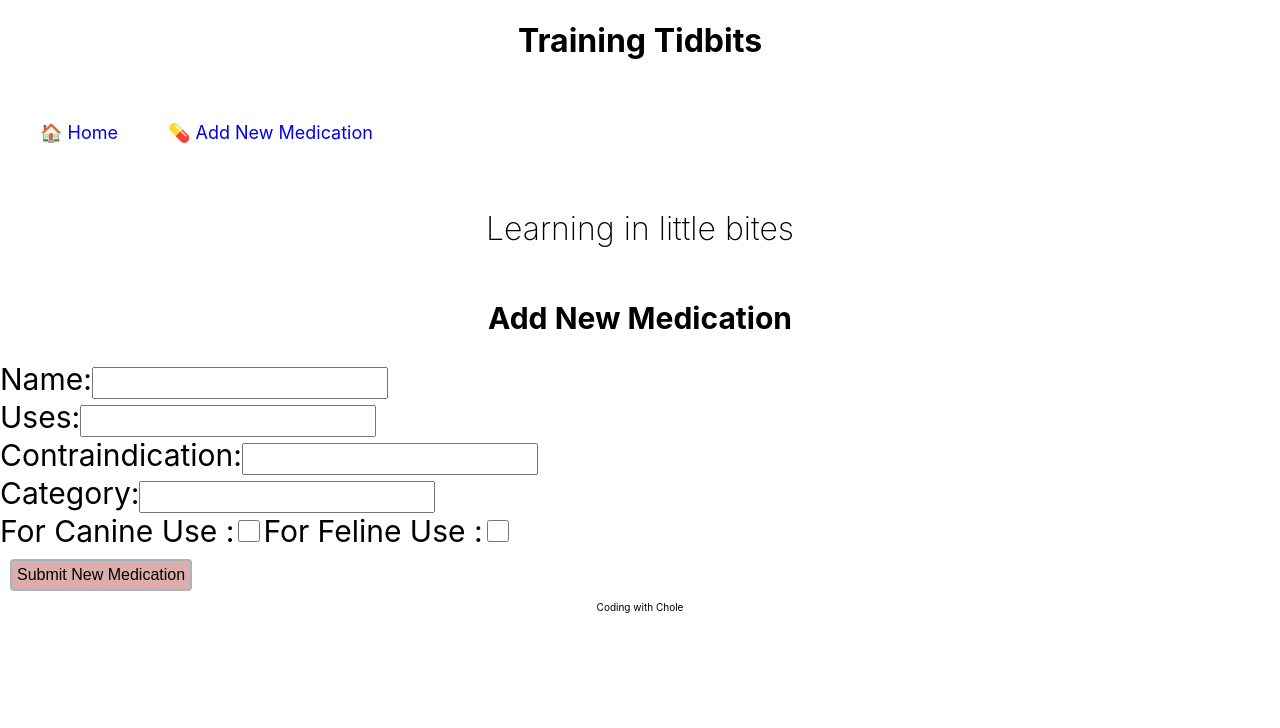
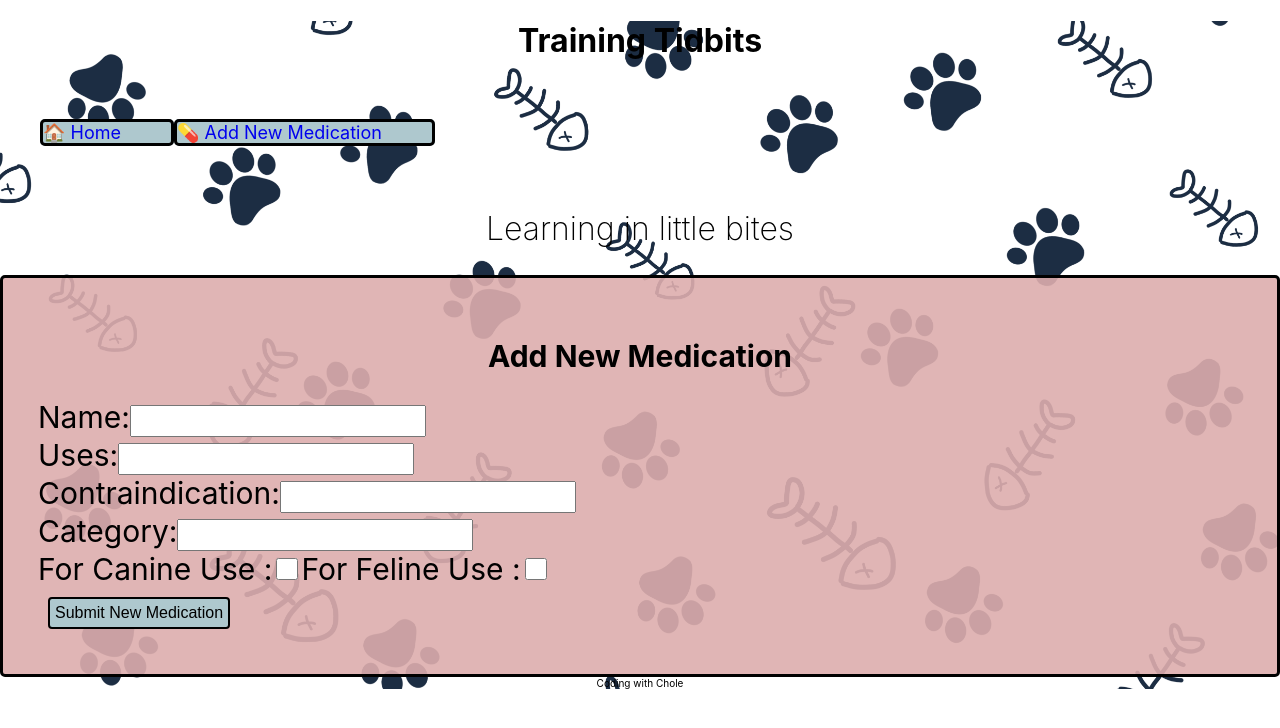
Before and after one commit to choleaxel/training-tidbits-frontend, a React (Create React App) app: page /Form in a window 1280 px wide. Shown: the top 728 px of the page. Built offline with nearby package versions, Linux system fonts and the light colour scheme.

Commit message:
background image and colors

```diff
--- a/src/App.css
+++ b/src/App.css
@@ -4,8 +4,13 @@
   justify-content: flex-start;
 } */
 
+.App {
+  background-image: url("./Assets/pawprintsfish.png");
+  background-size: cover;
+}
+
 .card-body {
-  /*float: left;*/
+  background-color: #aec8ce;
   max-width: 25%;
   padding: 10px;
   margin-bottom: 2rem;
@@ -62,15 +67,24 @@ footer {
 }
 
 .nav-links a {
+  border-style: solid;
+  border-radius: 5px;
+  border-color: black;
+  background-color: #aec8ce;
   font-size: large;
   text-align: left;
   padding-right: 50px;
   text-decoration: none;
 }
 .form-section {
+  border-style: solid;
+  border-radius: 5px;
+  border-color: black;
+  background-color: #ddadade6;
   display: flex;
   flex-direction: column;
   justify-content: space-around;
+  padding: 35px;
 }
 
 .form-title {
@@ -80,15 +94,16 @@ footer {
 
 .form-labels {
   font-size: 30px;
+  justify-content: space-around;
 }
 
 .btn-newmed {
   padding: 5px;
   border-style: solid;
   border-radius: 4px;
-  border-color: #9fb9bf;
+  border-color: black;
   margin: 10px;
-  background-color: #ddadad;
+  background-color: #aec8ce;
   font-size: medium;
 }
 
--- a/src/App.js
+++ b/src/App.js
@@ -8,7 +8,7 @@ import Home from "./components/Home";
 export default function App() {
   return (
     <BrowserRouter>
-      <div>
+      <div className="App">
         <header>
           <h1 className="page-title">Training Tidbits </h1>
         </header>
```
Also changed, not shown: src/Assets/pawprintsfish.png (renamed from src/Assets/—Pngtree—hand drawn cute seamless cat_1282901.png).
